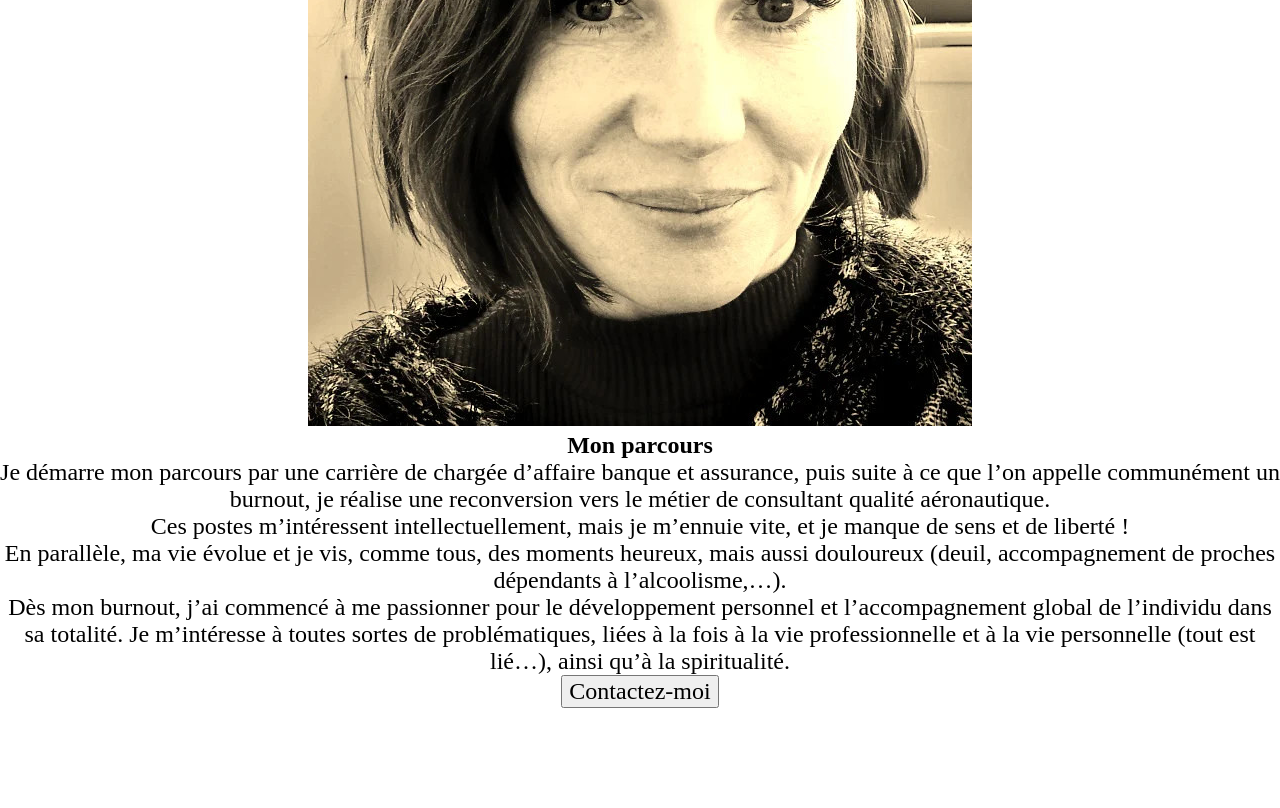
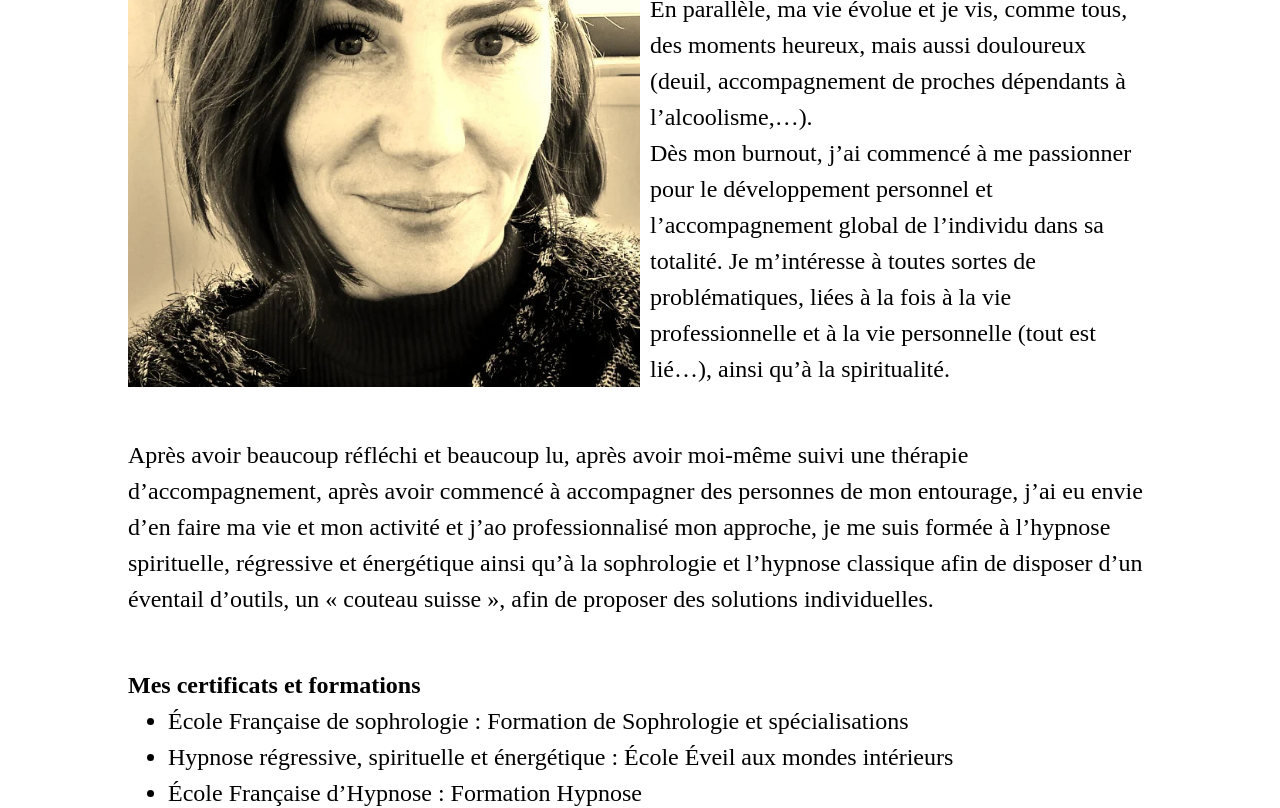
Before and after one commit to DavidIsidore/caroline-gayral, a React (Create React App) app: page /about in a window 1280 px wide. Shown: the part 660-1468 px from the top of the page. Built offline with nearby package versions, Linux system fonts and the light colour scheme.

Commit message:
Implémentation du Slider avec react-carousel-minimal

```diff
--- a/package.json
+++ b/package.json
@@ -8,6 +8,7 @@
     "@testing-library/user-event": "^13.5.0",
     "react": "^18.2.0",
     "react-auto-image-slider": "^1.0.0",
+    "react-carousel-minimal": "^1.4.1",
     "react-dom": "^18.2.0",
     "react-router-dom": "^6.9.0",
     "react-scripts": "5.0.1",
--- a/src/components/ButtonContact/ButtonContact.js
+++ b/src/components/ButtonContact/ButtonContact.js
@@ -1,5 +1,6 @@
 import React from 'react'
+import './buttonContact.scss'
 
 export default function ButtonContact() {
-    return <button>Contactez-moi</button>
+    return <button className="buttonContact">Contactez-moi</button>
 }
--- /dev/null
+++ b/src/components/ButtonContact/buttonContact.scss
@@ -0,0 +1,12 @@
+@import '../../sass/main.scss';
+
+.buttonContact {
+    position: relative;
+    top: 300px;
+    background-color: $color-btn;
+    width: 300px;
+    height: 150px;
+    border-radius: 25px;
+    color: white;
+    cursor: pointer;
+}
--- a/src/components/Slider/Slider.js
+++ b/src/components/Slider/Slider.js
@@ -1,5 +1,6 @@
 import React from 'react'
-import ImageSlider, { Slide } from 'react-auto-image-slider'
+//import ImageSlider, { Slide } from 'react-auto-image-slider'
+import { Carousel } from 'react-carousel-minimal'
 
 import veste from '../../assets/imgCaroussel/Photo-veste-beige.jpg'
 import cabinet from '../../assets/imgCaroussel/cabinet-1-150x150.jpg'
@@ -9,24 +10,52 @@ import seance from '../../assets/imgCaroussel/seance-150x150.jpg'
 import './slider.scss'
 
 export default function Slider() {
+    const images = [
+        {
+            image: '../../assets/imgCaroussel/Photo-veste-beige.jpg',
+            caption: '',
+        },
+        {
+            image: '../../assets/imgCaroussel/cabinet-1-150x150.jpg',
+            caption: '',
+        },
+        { image: '../../assets/imgCaroussel/portrait.jpg', caption: '' },
+        { image: '../../assets/imgCaroussel/seance-150x150.jpg', caption: '' },
+    ]
+
+    const captionStyle = {
+        fontSize: '2em',
+        fontWeight: 'bold',
+    }
+    const slideNumberStyle = {
+        fontSize: '20px',
+        fontWeight: 'bold',
+    }
     return (
-        <ImageSlider effectDelay={1000} autoPlayDelay={3000} classname="slider">
-            <Slide className="slide">
-                <img
-                    src={veste}
-                    alt="ptoho avec veste"
-                    className="slider_img"
-                />
-            </Slide>
-            <Slide>
-                <img src={cabinet} alt="cabinet" className="slider_img" />
-            </Slide>
-            <Slide>
-                <img src={portrait} alt="portrait" className="slider_img" />
-            </Slide>
-            <Slide>
-                <img src={seance} alt="seance" className="slider_img" />
-            </Slide>
-        </ImageSlider>
+        <Carousel
+            data={images}
+            time={2000}
+            width="850px"
+            height="500px"
+            captionStyle={captionStyle}
+            radius="10px"
+            slideNumber={false}
+            slideNumberStyle={slideNumberStyle}
+            captionPosition="bottom"
+            automatic={true}
+            dots={false}
+            pauseIconColor="white"
+            pauseIconSize="40px"
+            slideBackgroundColor="darkgrey"
+            slideImageFit="cover"
+            thumbnails={false}
+            thumbnailWidth="100px"
+            style={{
+                textAlign: 'center',
+                maxWidth: '850px',
+                maxHeight: '500px',
+                margin: '40px auto',
+            }}
+        />
     )
 }
--- a/src/components/Slider/slider.scss
+++ b/src/components/Slider/slider.scss
@@ -1,7 +1,7 @@
 @import '../../sass/main.scss';
 
 .slider {
-    width: 150px;
+    width: 50%;
     height: auto;
 
     &_img {
@@ -10,3 +10,7 @@
         object-fit: contain;
     }
 }
+
+.slide {
+    width: 50%;
+}
--- a/src/pages/About/About.js
+++ b/src/pages/About/About.js
@@ -3,6 +3,7 @@ import ButtonContact from '../../components/ButtonContact/ButtonContact'
 import Header from '../../components/Header/Header'
 import Footer from '../../components/Footer/Footer'
 import sepia from '../../assets/Photo-sepia.jpg.jpg'
+import './about.scss'
 
 export default function About() {
     return (
@@ -46,8 +47,33 @@ export default function About() {
                     </div>
                 </div>
             </div>
-            <div></div>
-            <div></div>
+            <div className="about_bloc2">
+                <p>
+                    Après avoir beaucoup réfléchi et beaucoup lu, après avoir
+                    moi-même suivi une thérapie d’accompagnement, après avoir
+                    commencé à accompagner des personnes de mon entourage, j’ai
+                    eu envie d’en faire ma vie et mon activité et j’ao
+                    professionnalisé mon approche, je me suis formée à l’hypnose
+                    spirituelle, régressive et énergétique ainsi qu’à la
+                    sophrologie et l’hypnose classique afin de disposer d’un
+                    éventail d’outils, un « couteau suisse », afin de proposer
+                    des solutions individuelles.
+                </p>
+            </div>
+            <div className="about_bloc3">
+                <h2>Mes certificats et formations</h2>
+                <ul>
+                    <li>
+                        École Française de sophrologie : Formation de
+                        Sophrologie et spécialisations
+                    </li>
+                    <li>
+                        Hypnose régressive, spirituelle et énergétique : École
+                        Éveil aux mondes intérieurs
+                    </li>
+                    <li>École Française d’Hypnose : Formation Hypnose</li>
+                </ul>
+            </div>
             <ButtonContact />
             <Footer />
         </div>
--- /dev/null
+++ b/src/pages/About/about.scss
@@ -0,0 +1,39 @@
+@import '../../sass/main.scss';
+
+.about {
+    margin: 0 auto;
+    &_bloc1 {
+        position: relative;
+        top: 100px;
+        width: 80%;
+        margin: 0 auto;
+        gap: 10px;
+        @include flex(row, center, top);
+        text-align: left;
+        &_photo {
+            width: 50%;
+        }
+        &_text {
+            width: 50%;
+            line-height: 150%;
+            &_title {
+                font-size: 30px;
+            }
+        }
+    }
+    &_bloc2 {
+        position: relative;
+        top: 150px;
+        width: 80%;
+        margin: 0 auto;
+        text-align: left;
+    }
+    &_bloc3 {
+        position: relative;
+        @include flex(column, start, start);
+        top: 200px;
+        width: 80%;
+        margin: 0 auto;
+        text-align: left;
+    }
+}
--- a/src/sass/base/_base.scss
+++ b/src/sass/base/_base.scss
@@ -4,6 +4,7 @@
     font-size: 24px;
     margin: 0;
     box-sizing: border-box;
+    line-height: 150%;
 }
 
 a {
```
Also changed, not shown: 2 other files (tests, documents, lock files or other folders).
